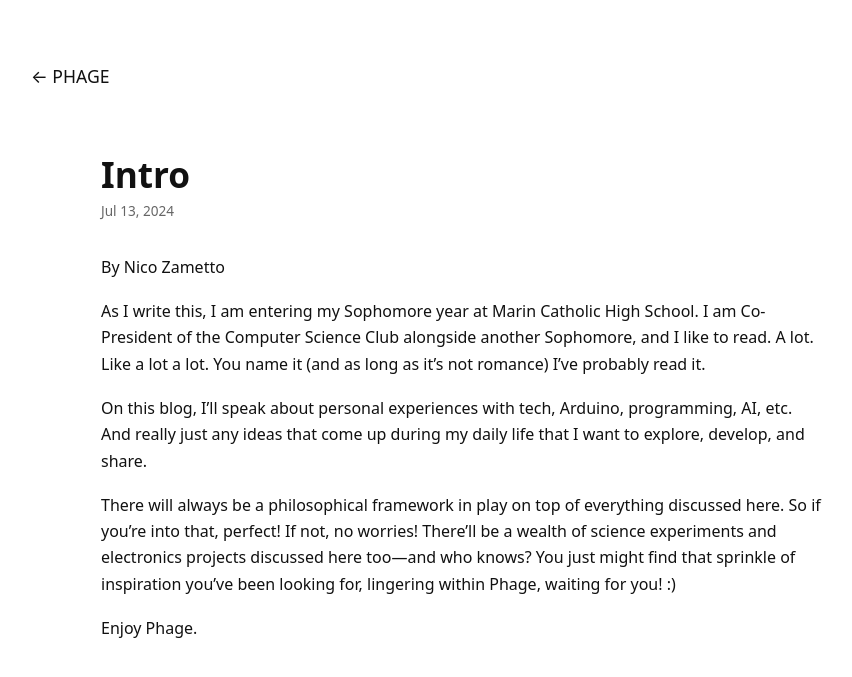
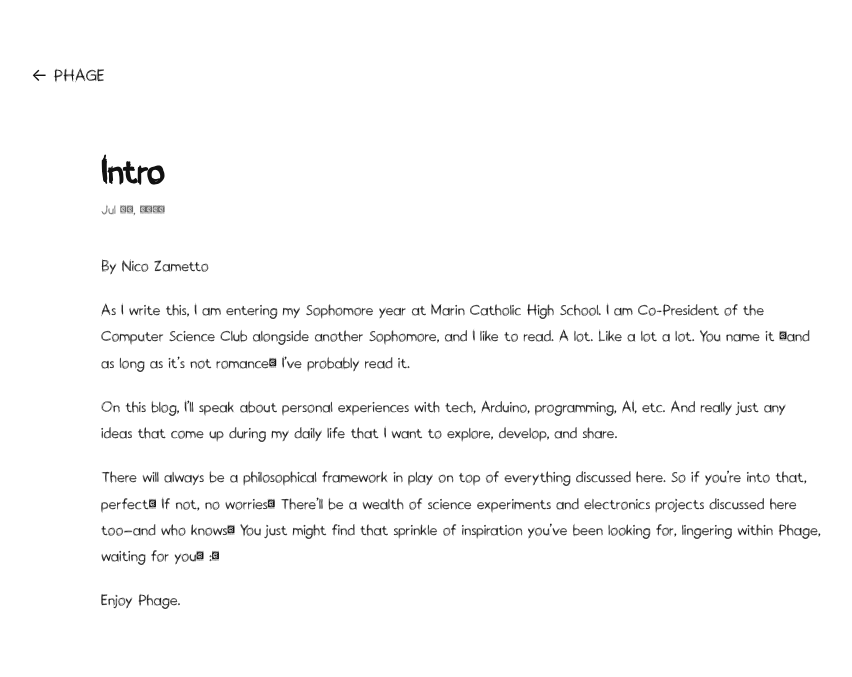
Before and after one commit to razzyshmazzy/phage, a Jekyll site: the page built from _posts/2024-07-13-intro.md, in a window 1280 px wide. Shown: the top 677 px of the page, without its empty margins (179-1031 px from the left). Built offline with Jekyll 4.4.1, drawn with Linux system fonts in a browser that asks for light colours; some web fonts are replaced.

Commit message:
new font

```diff
--- a/assets/style.css
+++ b/assets/style.css
@@ -16,12 +16,12 @@
 }
 
 /* ==========================================================================
-   Hand-drawn body font. Falls back to system-ui until phage.woff2 exists,
-   so the site is fully usable before the real font is supplied.
+   Hand-drawn body font (Handodle). Falls back to system-ui until the font
+   loads, so the site is fully usable if the file is missing.
    ========================================================================== */
 @font-face {
   font-family: 'Phage';
-  src: url('fonts/phage.woff2') format('woff2');
+  src: url('fonts/handodle.ttf') format('truetype');
   font-display: swap;
 }
 
```
Also changed, not shown: assets/fonts/handodle.ttf (added).
